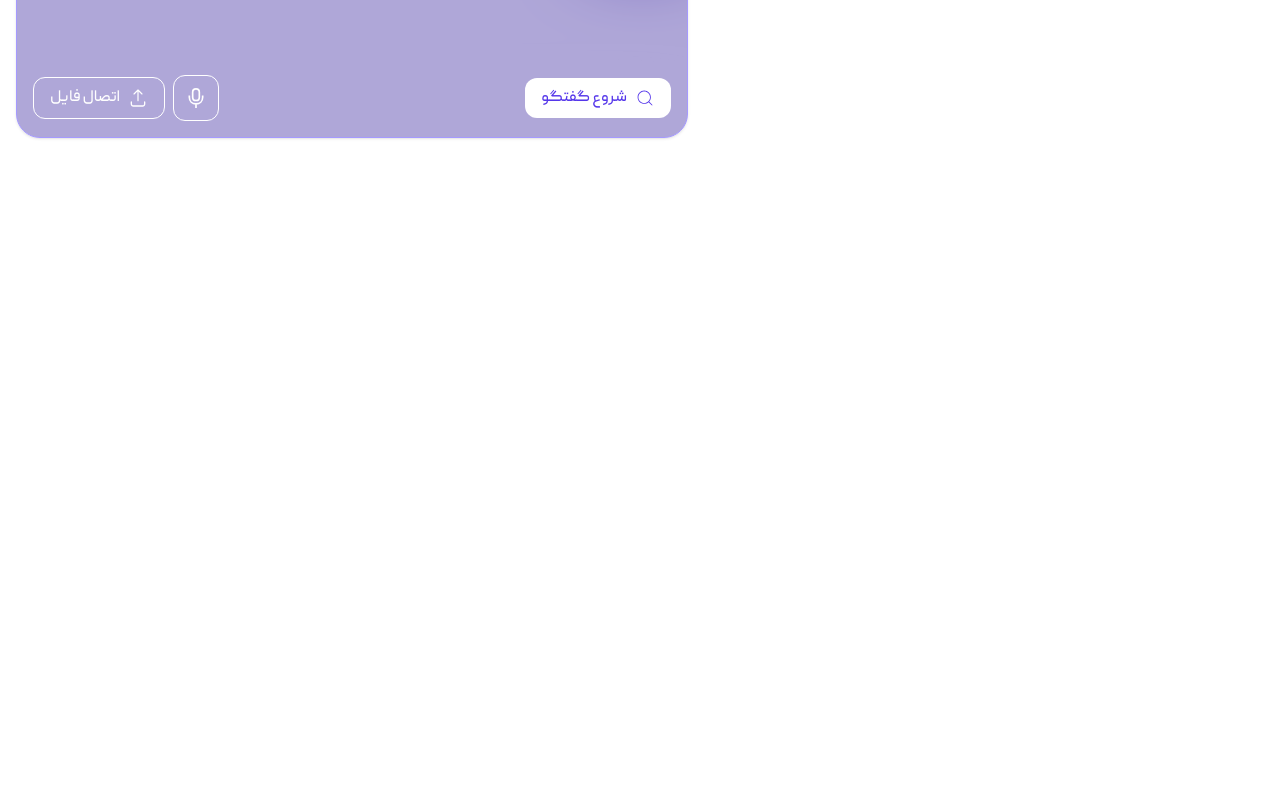
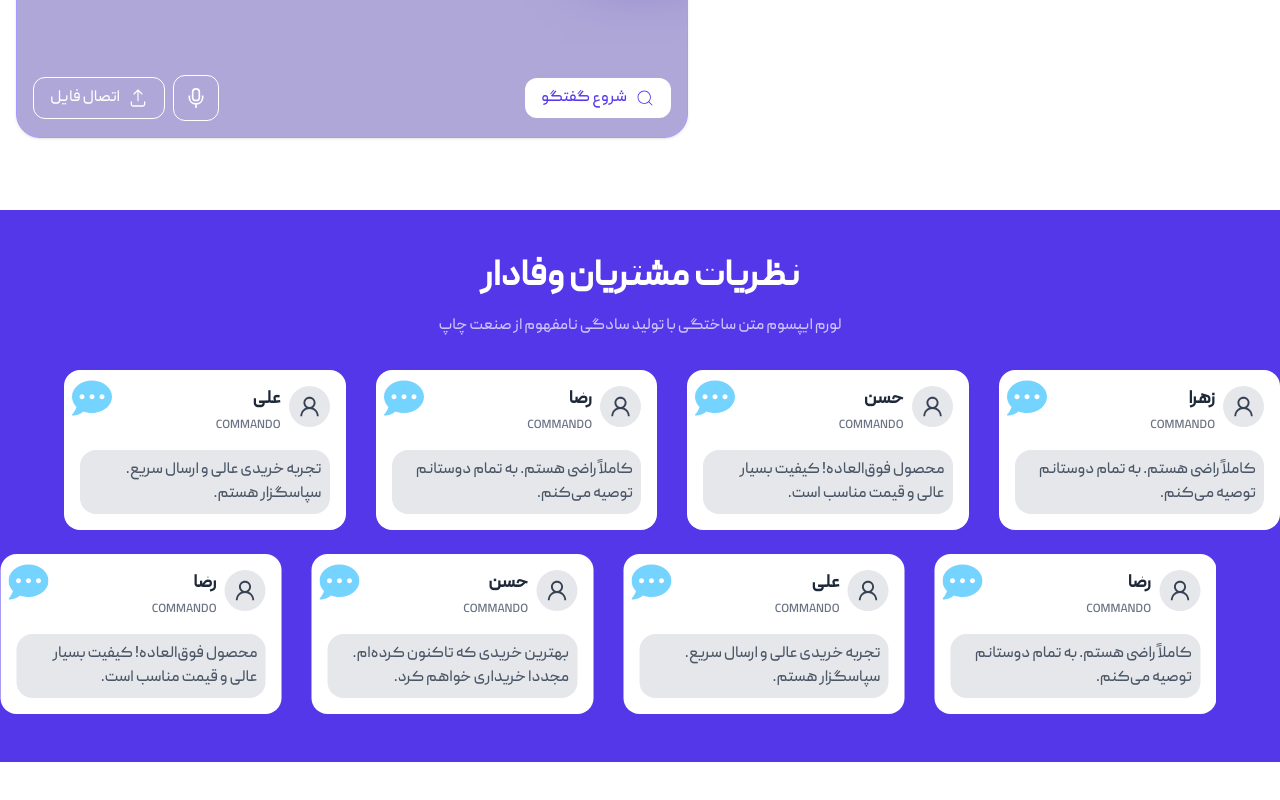
Before and after one commit to commando-dragon/dragon-landing-react, a React (Vite) app: page / in a window 1280 px wide. Shown: the part 3209-4009 px from the top of the page. Before the commit the page ends 3379 px from the top, so only its background shows below. Built offline with nearby package versions, Linux system fonts and the light colour scheme.

Commit message:
feat: add customer comments with sliders

```diff
--- a/src/App.tsx
+++ b/src/App.tsx
@@ -1,5 +1,6 @@
 import Ads from "./components/Ads/Ads";
 import Contact from "./components/Contact/Contact";
+import CustomersComment from "./components/CustomersComment/CustomersComment";
 import HeroSection from "./components/HeroSection/HeroSection";
 import Plans from "./components/Plans/Plans";
 import SearchBox from "./components/SearchBox/SearchBox";
@@ -14,6 +15,7 @@ function App() {
       <Ads />
       <Plans />
       <Contact />
+      <CustomersComment />
 
       <br />
       <br />
--- /dev/null
+++ b/src/components/CustomersComment/CustomersComment.tsx
@@ -0,0 +1,133 @@
+import { Swiper, SwiperSlide } from "swiper/react";
+import "swiper/css";
+import { Autoplay } from "swiper/modules";
+import { AiOutlineUser } from "react-icons/ai";
+import { FaCommentDots } from "react-icons/fa";
+
+const names = ["علی", "فاطمه", "محمد", "زهرا", "حسن", "مریم", "رضا", "نسرین"];
+const comments = [
+  "محصول فوق‌العاده! کیفیت بسیار عالی و قیمت مناسب است.",
+  "خدمات شما بی‌نظیر هستند. تشکر از تیم حرفه‌ای شما.",
+  "کاملاً راضی هستم. به تمام دوستانم توصیه می‌کنم.",
+  "بهترین خریدی که تاکنون کرده‌ام. مجددا خریداری خواهم کرد.",
+  "تجربه خریدی عالی و ارسال سریع. سپاسگزار هستم.",
+];
+
+const customerCommentsArr = Array.from({ length: 30 }, (_, i) => ({
+  id: i + 1,
+  name: names[Math.floor(Math.random() * names.length)],
+  team: "COMMANDO",
+  comment: comments[Math.floor(Math.random() * comments.length)],
+}));
+
+const CustomersComment = () => {
+  return (
+    <section className="mt-64 py-12 bg-primary-500">
+      <div className="flex flex-col gap-4 items-center justify-center mb-8">
+        <h3 className="text-white text-4xl font-bold">نظریات مشتریان وفادار</h3>
+        <p className="text-white/70 text-base font-medium">
+          لورم ایپسوم متن ساختگی با تولید سادگی نامفهوم از صنعت چاپ{" "}
+        </p>
+      </div>
+
+      <div className="ml-16">
+        <Swiper
+          slidesPerView={4}
+          spaceBetween={30}
+          pagination={{
+            clickable: true,
+          }}
+          modules={[Autoplay]}
+          autoplay={{
+            delay: 0,
+            disableOnInteraction: false,
+            reverseDirection: true,
+          }}
+          speed={4000}
+          loop
+          className="mySwiper grid grid-cols-4"
+        >
+          {customerCommentsArr.map((comment) => (
+            <SwiperSlide
+              key={comment.id}
+              className="p-4 bg-white rounded-2xl relative"
+            >
+              <FaCommentDots
+                size={40}
+                className="text-sky-300 absolute top-2 left-2"
+              />
+              <div className="flex items-start gap-2">
+                <div className="p-2 bg-gray-200 rounded-full text-gray-700">
+                  <AiOutlineUser size={25} />
+                </div>
+                <div className="flex flex-col gap-1">
+                  <h5 className="text-lg text-gray-800 font-semibold">
+                    {comment.name}
+                  </h5>
+                  <p className="text-xs text-gray-500 font-medium">
+                    {comment.team}
+                  </p>
+                </div>
+              </div>
+              <div className="mt-4 bg-gray-200 p-2 rounded-2xl">
+                <p className="text-base text-gray-600 font-medium line-clamp-3">
+                  {comment.comment}
+                </p>
+              </div>
+            </SwiperSlide>
+          ))}
+        </Swiper>
+      </div>
+
+      <div className="mr-16">
+        <Swiper
+          slidesPerView={4}
+          spaceBetween={30}
+          pagination={{
+            clickable: true,
+          }}
+          modules={[Autoplay]}
+          loop
+          speed={4000}
+          autoplay={{
+            delay: 0,
+            disableOnInteraction: false,
+          }}
+          className="mySwiper mt-6 grid grid-cols-4"
+        >
+          {customerCommentsArr.map((comment) => (
+            <SwiperSlide
+              key={comment.id}
+              className="p-4 bg-white rounded-2xl relative"
+            >
+              <FaCommentDots
+                size={40}
+                className="text-sky-300 absolute top-2 left-2"
+              />
+              <div className="flex items-start gap-2">
+                <div className="p-2 bg-gray-200 rounded-full text-gray-700">
+                  <AiOutlineUser size={25} />
+                </div>
+                <div className="flex flex-col gap-1">
+                  <h5 className="text-lg text-gray-800 font-semibold">
+                    {comment.name}
+                  </h5>
+                  <p className="text-xs text-gray-500 font-medium">
+                    {comment.team}
+                  </p>
+                </div>
+              </div>
+              <div className="mt-4 bg-gray-200 p-2 rounded-2xl">
+                <p className="text-base text-gray-600 font-medium line-clamp-3">
+                  {comment.comment}
+                </p>
+              </div>
+            </SwiperSlide>
+          ))}
+        </Swiper>
+      </div>
+    </section>
+  );
+};
+
+export default CustomersComment;
```
